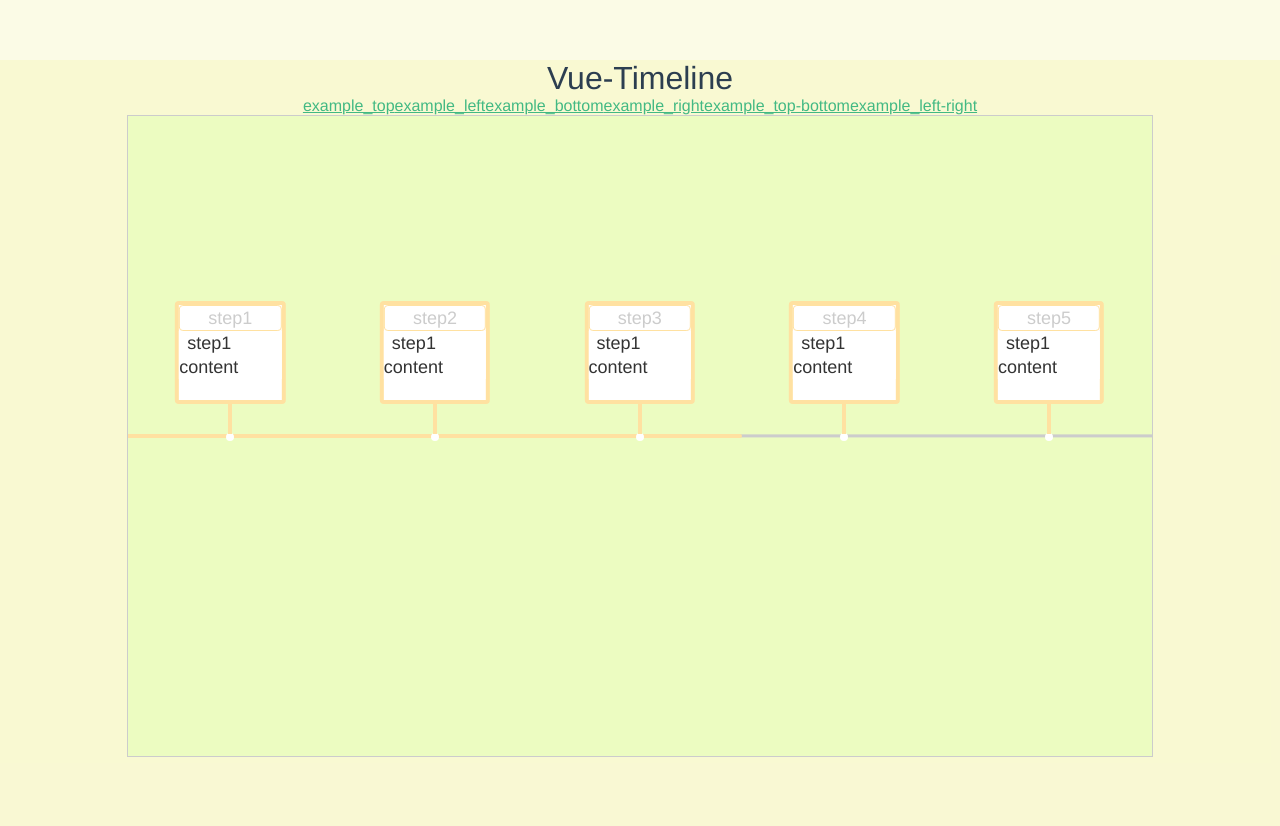
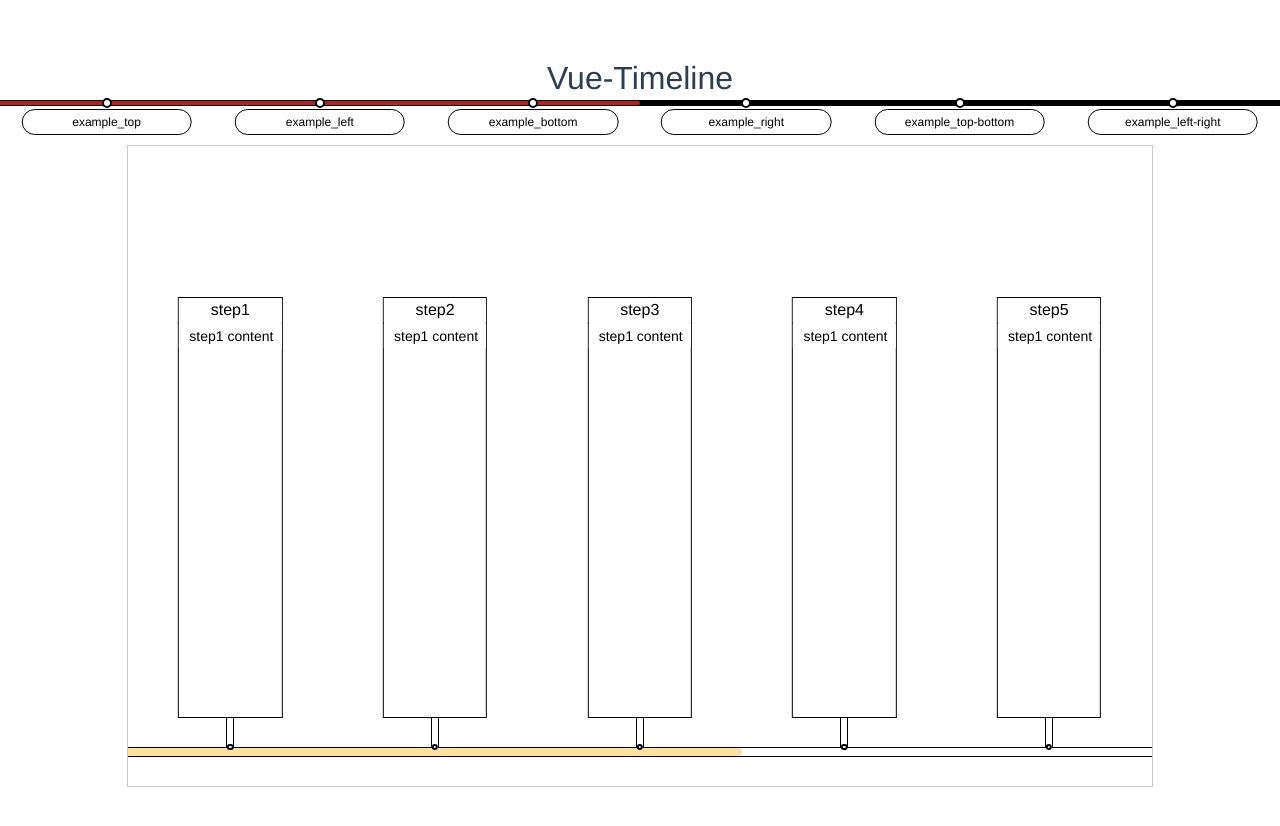
Before and after one commit to ys152452/vue-timeline, a Vue app: page / in a window 1280 px wide. Shown: the top 826 px of the page. Built offline with nearby package versions, Linux system fonts and the light colour scheme.

Commit message:
默认配置修改和增加

```diff
--- a/src/App.vue
+++ b/src/App.vue
@@ -1,19 +1,83 @@
 <template>
   <div id="app">
     <h1> Vue-Timeline</h1>
-    <router-link to='/'>example_top</router-link>
-    <router-link to='1'>example_left</router-link>
-    <router-link to='2'>example_bottom</router-link>
-    <router-link to='3'>example_right</router-link>
-    <router-link to='4'>example_top-bottom</router-link>
-    <router-link to='5'>example_left-right</router-link>
+    <timeline :propOption='tlOption'></timeline>
     <router-view/>
   </div>
 </template>
 
 <script>
+import timeline from './components/timeline/timeline'
 export default {
-  name: 'App'
+  name: 'App',
+  components: {
+    timeline: timeline
+  },
+  data () {
+    return {
+      tlOption: {
+        height: '48px',
+        backgroundColor: '#fff',
+        completedBackgroundColor: '#B22222',
+        axis: {
+          align: 'horizontal',
+          axisStyle: {
+            axisWidth: '4px',
+            backgroundColor: '#000'
+          }
+        },
+        items: {
+          position: 'bottom',
+          distanceToAxis: '4px',
+          itemStyle: {
+            borderWidth: '0',
+            width: '80%',
+            height: '30%'
+          },
+          titleText: {
+            fontSize: '12px',
+            borderWidth: '1px',
+            borderColor: '#000',
+            borderRadius: '20px'
+          },
+          itemList: [
+            {
+              title: 'example_top',
+              link: '/'
+            },
+            {
+              title: 'example_left',
+              link: '1'
+            },
+            {
+              title: 'example_bottom',
+              link: '2'
+            },
+            {
+              title: 'example_right',
+              link: '3'
+            },
+            {
+              title: 'example_top-bottom',
+              link: '4'
+            },
+            {
+              title: 'example_left-right',
+              link: '5'
+            }
+          ],
+          markpoint: {
+            backgroundColor: '#fff',
+            width: '10px',
+            height: '10px'
+          },
+          markLine: {
+            show: false
+          }
+        }
+      }
+    }
+  }
 }
 </script>
 
--- a/src/components/timeline/timeline.vue
+++ b/src/components/timeline/timeline.vue
@@ -1,9 +1,10 @@
 <template>
-  <div class="tl-body">
+  <div :class="`tl-outer tl-outer-${option.items.position}`" :style="tlOuterStyle">
+    <div class="tl-body" :style="`background: ${option.backgroundColor};${tlBodyPosition}`">
       <div :class="`tl-axis tl-axis-${option.axis.align}`"
       :style="`width: ${option.axis.align === 'horizontal' ? '100%' : option.axis.axisStyle.axisWidth};\
         height: ${option.axis.align === 'vertical' ? '100%' : option.axis.axisStyle.axisWidth};\
-     background:${axisBackgroundStyle}`">
+      background:${axisBackgroundStyle}; ${axisBorderStyle}`">
       </div>
       <ul v-if="loaded" :class="`tl-itemList tl-itemList-${option.axis.align} tl-itemList-${option.items.position}`">
         <li v-for="(item, index) in option.items.itemList" :key="index"
@@ -11,8 +12,10 @@
         :style="itemStyle">
           <div class="tl-item-content" :style="itemContentStyle">
             <div class="tl-content" :style="`${contentStyle} border: ${option.items.itemStyle.borderWidth} solid ${option.items.itemStyle.borderColor}; borderRadius: ${option.items.itemStyle.borderRadius}; background: ${contentBackgroundStyle};`">
-            <p v-if="option.items.titleText.show" class="tl-text-title" :style="`${titleTextStyle} background: ${titleTextBackgroundStyle};`">{{item.title}}</p>
-            <p v-if="option.items.contentText.show" class="tl-text-content" :style="`${contentTextStyle} background: ${contenttextBackgroundStyle};`">{{item.content}}</p>
+              <template>
+                <p v-if="option.items.titleText.show" class="tl-text-title" :style="`${titleTextStyle} background: ${titleTextBackgroundStyle};cursor:${item.link ? 'pointer' : ''}`" v-text="item.title" @click="item.link ? $router.push(item.link) : ''"></p>
+                <p v-if="option.items.contentText.show" class="tl-text-content" :style="`${contentTextStyle} background: ${contenttextBackgroundStyle};`" v-html="item.content"></p>
+              </template>
             </div>
           </div>
           <div v-if="option.items.markpoint.show" :class="`tl-mark tl-mark-${option.items.position} tl-mark-${option.items.markpoint.type}`" :style="`${markpointStyle} background: ${markPointBackgroundStyle};`"></div>
@@ -20,6 +23,7 @@
           <div v-if="index < option.completed" :class="`tl-completed tl-completed-${option.items.position}`" :style="`${completedStyle}`"></div>
         </li>
       </ul>
+    </div>
   </div>
 </template>
 
@@ -40,8 +44,11 @@ export default {
       optionDefault: {
         // 当前进度
         completed: '3',
+        backgroundColor: '#fff',
         // 完成状态下进度条的背景色
         completedBackgroundColor: '#ffe1a1',
+        height: '100%',
+        width: '100%',
         // 中轴线配置项👇👇👇
         axis: {
           // 轴线方向  horzontal水平 vertical垂直
@@ -49,11 +56,13 @@ export default {
           // 轴线样式
           axisStyle: {
             // 轴线宽度
-            axisWidth: '.2rem',
+            axisWidth: '8px',
             // 轴线背景色
-            backgroundColor: '#ccc',
+            backgroundColor: '#fff',
             // 轴线背景图 可与背景色同时配置
-            backgroundImage: ''
+            backgroundImage: '',
+            borderWidth: '1px',
+            borderColor: '#000'
           }
         },
         // 内容区域配置项👇👇👇
@@ -80,38 +89,38 @@ export default {
           // 单个节点样式配置项👇👇👇
           itemStyle: {
             width: '50%',
-            height: '30%',
-            borderRadius: '4px',
+            height: '70%',
+            borderRadius: '0',
             backgroundColor: '#fff',
             backgroundImage: '',
-            borderWidth: '4px',
-            borderColor: '#ffe1a1'
+            borderWidth: '1px',
+            borderColor: '#000'
           },
           // 单节点标题配置项👇👇👇
           titleText: {
             show: true,
             align: 'center',
             lineHeight: '24px',
-            fontSize: '18px',
-            color: '#ccc',
+            fontSize: '16px',
+            color: '#000',
             backgroundColor: '#fff',
             backgroundImage: '',
-            borderWidth: '1px',
-            borderColor: '#ffe1a1',
-            borderRadius: '4px'
+            borderWidth: '0',
+            borderColor: '#000',
+            borderRadius: '0'
           },
           // 单节点内容配置项👇👇👇
           contentText: {
             show: true,
-            align: 'left',
-            indent: '8px',
+            align: 'center',
+            indent: '2px',
             lineHeight: '24px',
-            fontSize: '18px',
-            color: '#333',
+            fontSize: '14px',
+            color: '#000',
             backgroundColor: '#fff',
             backgroundImage: '',
             borderWidth: '0',
-            borderColor: '#eee'
+            borderColor: '#000'
           },
           // 节点在轴线上对应标记点的配置项👇👇👇
           markpoint: {
@@ -119,24 +128,29 @@ export default {
             show: true,
             // 显示类型 circle圆形 rect方形
             type: 'circle',
-            backgroundColor: '#ffe1a1',
+            backgroundColor: '#fff',
             backgroundImage: '',
             width: '.4rem',
             height: '.4rem',
             // 标记点边框 可通过设置backgroundColor为transparent实现圆环效果
-            borderWidth: '4px',
-            borderColor: '#fff'
+            borderWidth: '2px',
+            borderColor: '#000'
           },
           // 节点连线至标记点的配置项👇👇👇
           markLine: {
             show: true,
-            backgroundColor: '#ffe1a1',
+            backgroundColor: '#fff',
             backgroundImage: '',
-            width: '4px'
+            width: '6px',
+            borderWidth: '1px',
+            borderColor: '#000'
           }
         }
       },
+      tlOuterStyle: '',
+      tlBodyPosition: '',
       axisBackgroundStyle: '#ccc',
+      axisBorderStyle: '',
       itemSize: '100%',
       itemStyle: '',
       itemContentStyle: '',
@@ -174,6 +188,7 @@ export default {
         break
     }
     this.option = this._.defaultsDeep(this.propOption, this.optionDefault)
+    this.axisBorderStyle = `border: ${this.option.axis.axisStyle.borderWidth} solid ${this.option.axis.axisStyle.borderColor};${this.option.axis.align === 'horizontal' ? 'border-left:0;border-right:0;' : 'border-top:0;border-bottom:0;'}`
     this.axisHalfWidth = this.option.axis.axisStyle.axisWidth.replace(/rem|%|px|em|pt/, '') / 2 + this.option.axis.axisStyle.axisWidth.match(/rem|%|px|em|pt/)[0]
     this.markpointStyle = `background-size: cover; width: ${this.option.items.markpoint.width}; height: ${this.option.items.markpoint.height}; border: ${this.option.items.markpoint.borderWidth} solid ${this.option.items.markpoint.borderColor};`
     this.titleTextStyle = `border: ${this.option.items.titleText.borderWidth} solid ${this.option.items.titleText.borderColor};text-align: ${this.option.items.titleText.align};line-height: ${this.option.items.titleText.lineHeight};border-radius: ${this.option.items.titleText.borderRadius};color: ${this.option.items.titleText.color};font-size: ${this.option.items.titleText.fontSize};`
@@ -196,6 +211,7 @@ export default {
     }
     switch (this.option.items.position) {
       case 'top':
+        this.tlOuterStyle = `height: ${this.option.height}; width: ${this.option.width};padding-bottom: calc(${this.axisHalfWidth} + ${this.option.items.distanceToAxis});`
         this.itemContentStyle = `height: calc(100% - ${this.option.axis.axisStyle.axisWidth});\
           top: ${this.axisHalfWidth};`
         this.contentStyle = `left: 50%;\
@@ -204,6 +220,8 @@ export default {
           min-height: ${this.option.items.itemStyle.height};\
           transform: translateX(-50%);`
         this.markLineStyle = `height: ${this.option.items.distanceToAxis};\
+          border-left: ${this.option.items.markLine.borderWidth} solid ${this.option.items.markLine.borderColor};\
+          border-right: ${this.option.items.markLine.borderWidth} solid ${this.option.items.markLine.borderColor};\
           width: ${this.option.items.markLine.width};\
           bottom: ${this.axisHalfWidth};\
           transform: translateX(-50%);`
@@ -211,6 +229,8 @@ export default {
           bottom: -${this.axisHalfWidth};`
         break
       case 'bottom':
+        this.tlOuterStyle = `height: ${this.option.height}; width: ${this.option.width};padding-top: calc(${this.axisHalfWidth} + ${this.option.items.distanceToAxis});`
+        this.tlBodyPosition = 'top: -100%'
         this.itemContentStyle = `height: calc(100% - ${this.option.axis.axisStyle.axisWidth});\
           top: ${this.axisHalfWidth};`
         this.contentStyle = `left: 50%;\
@@ -219,6 +239,8 @@ export default {
           min-height: ${this.option.items.itemStyle.height};\
           transform: translateX(-50%);`
         this.markLineStyle = `height: ${this.option.items.distanceToAxis};\
+          border-left: ${this.option.items.markLine.borderWidth} solid ${this.option.items.markLine.borderColor};\
+          border-right: ${this.option.items.markLine.borderWidth} solid ${this.option.items.markLine.borderColor};\
           width: ${this.option.items.markLine.width};\
           top: ${this.axisHalfWidth};\
           transform: translateX(-50%);`
@@ -232,11 +254,15 @@ export default {
           min-height: ${this.option.items.itemStyle.height};\
           transform: translateX(-50%);`
         this.markLineStyle = `height: ${this.option.items.distanceToAxis};\
+          border-left: ${this.option.items.markLine.borderWidth} solid ${this.option.items.markLine.borderColor};\
+          border-right: ${this.option.items.markLine.borderWidth} solid ${this.option.items.markLine.borderColor};\
           width: ${this.option.items.markLine.width};\
           transform: translateX(-50%);`
         this.completedStyle += `height: ${this.option.axis.axisStyle.axisWidth};`
         break
       case 'left':
+        this.tlOuterStyle = `height: ${this.option.height}; width: ${this.option.width};padding-right: calc(${this.axisHalfWidth} + ${this.option.items.distanceToAxis});`
+        this.tlBodyPosition = 'left: 0'
         this.itemContentStyle = `width: calc(100% - ${this.option.axis.axisStyle.axisWidth});\
           left: ${this.axisHalfWidth};`
         this.contentStyle = `top: 50%;\
@@ -245,6 +271,8 @@ export default {
           min-height: ${this.option.items.itemStyle.height};\
           transform: translateY(-50%);`
         this.markLineStyle = `width: ${this.option.items.distanceToAxis};\
+          border-top: ${this.option.items.markLine.borderWidth} solid ${this.option.items.markLine.borderColor};\
+          border-bottom: ${this.option.items.markLine.borderWidth} solid ${this.option.items.markLine.borderColor};\
           height: ${this.option.items.markLine.width};\
           right: ${this.axisHalfWidth};\
           transform: translateY(-50%);`
@@ -252,6 +280,8 @@ export default {
           right: -${this.axisHalfWidth};`
         break
       case 'right':
+        this.tlOuterStyle = `height: ${this.option.height}; width: ${this.option.width};padding-left: calc(${this.axisHalfWidth} + ${this.option.items.distanceToAxis});`
+        this.tlBodyPosition = 'left: -100%'
         this.itemContentStyle = `width: calc(100% - ${this.option.axis.axisStyle.axisWidth});\
           left: ${this.axisHalfWidth};`
         this.contentStyle = `top: 50%;\
@@ -260,6 +290,8 @@ export default {
           min-height: ${this.option.items.itemStyle.height};\
           transform: translateY(-50%);`
         this.markLineStyle = `width: ${this.option.items.distanceToAxis};\
+          border-top: ${this.option.items.markLine.borderWidth} solid ${this.option.items.markLine.borderColor};\
+          border-bottom: ${this.option.items.markLine.borderWidth} solid ${this.option.items.markLine.borderColor};\
           height: ${this.option.items.markLine.width};\
           left: ${this.axisHalfWidth};\
           transform: translateY(-50%);`
@@ -273,6 +305,8 @@ export default {
           min-height: ${this.option.items.itemStyle.height};\
           transform: translateY(-50%);`
         this.markLineStyle = `width: ${this.option.items.distanceToAxis};\
+          border-top: ${this.option.items.markLine.borderWidth} solid ${this.option.items.markLine.borderColor};\
+          border-bottom: ${this.option.items.markLine.borderWidth} solid ${this.option.items.markLine.borderColor};\
           height: ${this.option.items.markLine.width};\
           transform: translateY(-50%);`
         this.completedStyle += `width: ${this.option.axis.axisStyle.axisWidth};`
@@ -334,12 +368,45 @@ export default {
 </script>
 
 <style lang='scss'>
+.tl-outer{
+  width: 100%;
+  height: 100%;
+  box-sizing: border-box;
+  overflow: hidden;
+  position: relative;
+  &.tl-outer-top{
+    width: 100%;
+    height: 50%;
+    .tl-body{
+      height: 200%;
+    }
+  }
+  &.tl-outer-bottom{
+    width: 100%;
+    height: 50%;
+    .tl-body{
+      height: 200%;
+    }
+  }
+  &.tl-outer-left{
+    height: 100%;
+    width: 50%;
+    .tl-body{
+      width: 200%;
+    }
+  }
+  &.tl-outer-right{
+    height: 100%;
+    width: 50%;
+    .tl-body{
+      width: 200%;
+    }
+  }
   .tl-body{
     width: 100%;
     height: 100%;
     overflow: hidden;
     position: relative;
-  background: rgba(224, 255, 177, 0.5);
     .tl-axis{
       position: absolute;
       z-index: 100;
@@ -394,7 +461,7 @@ export default {
         }
         .tl-mark-line{
           position: absolute;
-        z-index: 103;
+          z-index: 101;
           &.tl-mark-line-top,
           &.tl-mark-line-bottom,
           &.tl-mark-line-top-bottom{
@@ -440,6 +507,12 @@ export default {
               height: auto;
               float: left;
               box-sizing: border-box;
+            }
+            .tl-text-title:hover{
+              color: #B22222 !important
+            }
+            .tl-text-content{
+              margin-top: 2px;
             }
           }
         }
@@ -533,4 +606,5 @@ export default {
       }
     }
   }
+}
 </style>
--- a/src/style/index.scss
+++ b/src/style/index.scss
@@ -5,7 +5,6 @@
 html,body{
   width: 100%;
   height: 100%;
-  background:rgba(240, 238, 135, 0.204)
 }
   h1, h2 {
     font-weight: normal;
```
Lines whose indentation alone changed are shown as unchanged.
